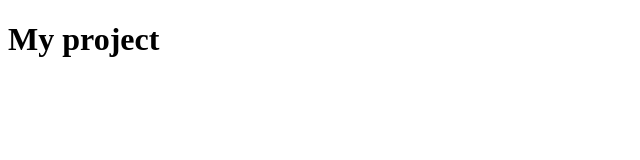
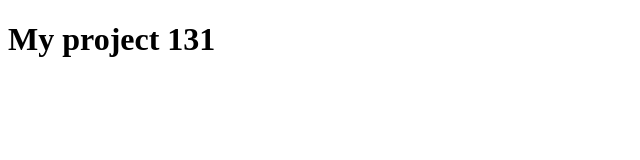
Before and after one commit to vitalii-heiko/myproject, a plain HTML site: page index.html in a window 1280 px wide. Shown: the full height of the page, 0-640 px from the left. Drawn offline with Linux system fonts and the light colour scheme.

Commit message:
Update index.html

```diff
--- a/index.html
+++ b/index.html
@@ -7,6 +7,6 @@
    <title>My project</title>
 </head>
 <body>
-   <h1>My project</h1>
+   <h1>My project 131</h1>
 </body>
 </html>
```
